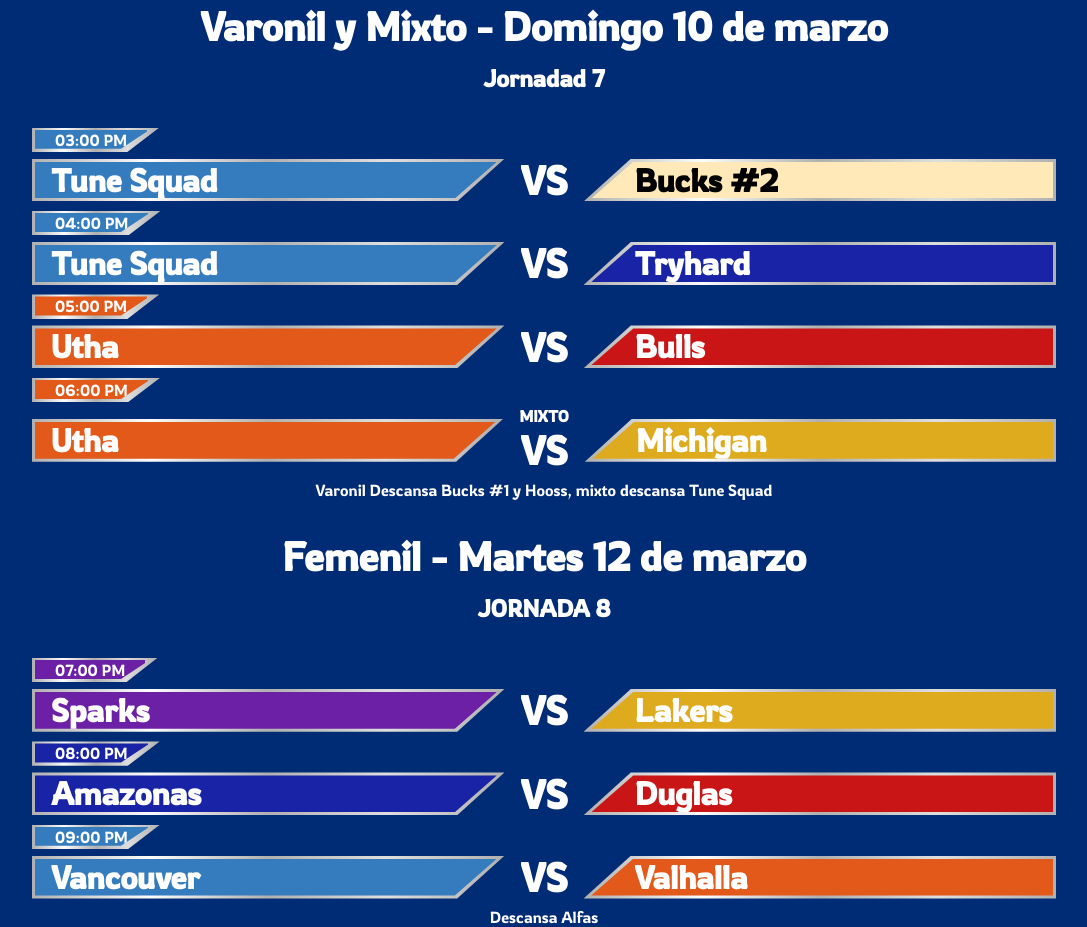
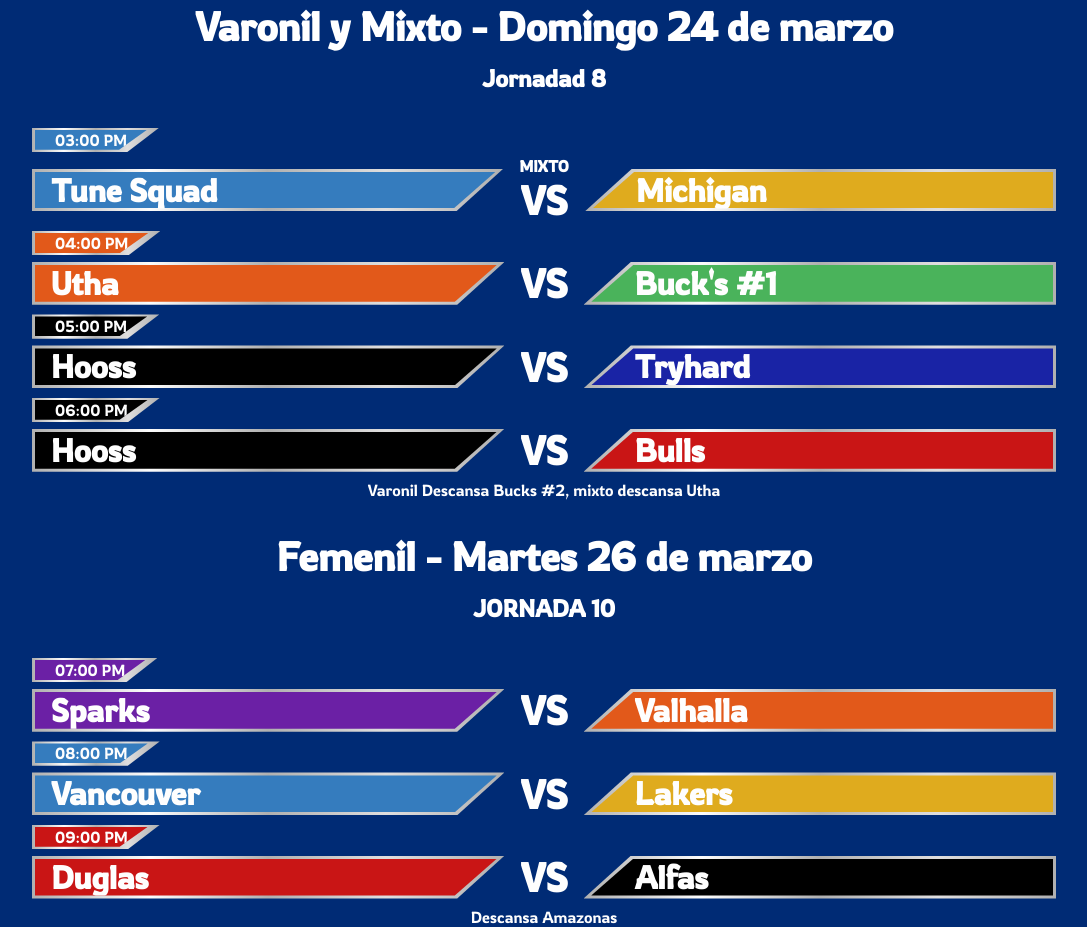
Before and after one commit to sebas-baltor/rol, a plain HTML site: page index.html in a window 1280 px wide. Shown: the part 295-1222 px from the top of the page, without its empty margins (96-1183 px from the left). Drawn offline with Linux system fonts and the light colour scheme.

Commit message:
rol 24-26 marzo

```diff
--- a/index.html
+++ b/index.html
@@ -27,9 +27,9 @@
     <!-- VARONIL -->
     <div class="content__item">
       <h2 class="content__title">
-        Varonil y Mixto - Domingo 10 de marzo
+        Varonil y Mixto - Domingo 24 de marzo
         <br />
-        <span>Jornadad 7</span>
+        <span>Jornadad 8</span>
       </h2>
       <div class="content__rol">
         <div class="rol__item">
@@ -39,56 +39,6 @@
           <div class="rol__item-container">
             <div class="rol__item-team">
               <div class="bg-cyan color-white">Tune Squad</div>
-            </div>
-            <div class="rol__item-vs color-white">
-              <!-- <span>MIXTO</span> -->
-              VS
-            </div>
-            <span class="rol__item-team-l">
-              <div class="bg-melon color-black">Bucks #2</div>
-            </span>
-          </div>
-        </div>
-
-        <div class="rol__item">
-          <span class="rol__item-date">
-            <span class="bg-cyan color-white">04:00 PM</span>
-          </span>
-          <div class="rol__item-container">
-            <div class="rol__item-team">
-              <div class="bg-cyan color-white">Tune Squad</div>
-            </div>
-            <div class="rol__item-vs color-white">VS</div>
-            <span class="rol__item-team-l">
-              <div class="bg-blue color-white">Tryhard</div>
-            </span>
-          </div>
-        </div>
-        <div class="rol__item">
-          <span class="rol__item-date">
-            <span class="bg-orange color-white">05:00 PM</span>
-          </span>
-          <div class="rol__item-container">
-            <div class="rol__item-team">
-              <div class="bg-orange color-white">Utha</div>
-            </div>
-            <div class="rol__item-vs color-white">
-              <!-- <span>MIXTO</span> -->
-              VS
-            </div>
-            <span class="rol__item-team-l">
-              <div class="bg-red color-white">Bulls</div>
-            </span>
-          </div>
-        </div>
-
-        <div class="rol__item">
-          <span class="rol__item-date">
-            <span class="bg-orange color-white">06:00 PM</span>
-          </span>
-          <div class="rol__item-container">
-            <div class="rol__item-team">
-              <div class="bg-orange color-white">Utha</div>
 
             </div>
             <div class="rol__item-vs color-white">
@@ -100,6 +50,58 @@
             </span>
           </div>
         </div>
+
+        <div class="rol__item">
+          <span class="rol__item-date">
+            <span class="bg-orange color-white">04:00 PM</span>
+          </span>
+          <div class="rol__item-container">
+            <div class="rol__item-team">
+              <div class="bg-orange color-white">Utha</div>
+            </div>
+            <div class="rol__item-vs color-white">
+              <!-- <span>MIXTO</span> -->
+              VS
+            </div>
+            <span class="rol__item-team-l">
+              <div class="bg-green color-white">Buck's #1</div>
+            </span>
+          </div>
+        </div>
+
+        <div class="rol__item">
+          <span class="rol__item-date">
+            <span class="bg-black color-white">05:00 PM</span>
+          </span>
+          <div class="rol__item-container">
+            <div class="rol__item-team">
+              <div class="bg-black color-white">Hooss</div>
+            </div>
+            <div class="rol__item-vs color-white">
+              <!-- <span>MIXTO</span> -->
+              VS
+            </div>
+            <span class="rol__item-team-l">
+              <div class="bg-blue color-white">Tryhard</div>
+            </span>
+          </div>
+        </div>
+
+        <div class="rol__item">
+          <span class="rol__item-date">
+            <span class="bg-black color-white">06:00 PM</span>
+          </span>
+          <div class="rol__item-container">
+            <div class="rol__item-team">
+              <div class="bg-black color-white">Hooss</div>
+            </div>
+            <div class="rol__item-vs color-white">VS</div>
+            <span class="rol__item-team-l">
+              <div class="bg-red color-white">Bulls</div>
+            </span>
+          </div>
+        </div>
+
         <!-- <div class="rol__item">
           <span class="rol__item-date">
             <span class="bg-red color-white">07:00 PM</span>
@@ -117,16 +119,16 @@
             </span>
           </div>
         </div> -->
-        <div class="color-white">Varonil Descansa Bucks #1 y Hooss, mixto descansa Tune Squad</div>
+        <div class="color-white">Varonil Descansa Bucks #2, mixto descansa Utha</div>
       </div>
     </div>
     <main class="content">
       <!-- FEMENIL -->
       <div class="content__item">
         <h2 class="content__title">
-          Femenil - Martes 12 de marzo
+          Femenil - Martes 26 de marzo
           <br />
-          <span> JORNADA 8 </span>
+          <span> JORNADA 10 </span>
         </h2>
         <div class="content__rol">
 
@@ -142,28 +144,13 @@
               </div>
               <div class="rol__item-vs color-white">VS</div>
               <span class="rol__item-team-l">
-                <div class="bg-yellow color-white">Lakers</div>
+                <div class="bg-orange color-white">Valhalla</div>
               </span>
             </div>
           </div>
           <div class="rol__item">
             <span class="rol__item-date">
-              <span class="bg-blue color-white">08:00 PM</span>
-            </span>
-            <div class="rol__item-container">
-              <div class="rol__item-team">
-                <div class="bg-blue color-white">Amazonas</div>
-              </div>
-              <div class="rol__item-vs color-white">VS</div>
-              <span class="rol__item-team-l">
-                <div class="bg-red color-white">Duglas</div>
-              </span>
-            </div>
-          </div>
-
-          <div class="rol__item">
-            <span class="rol__item-date">
-              <span class="bg-cyan color-white">09:00 PM </span>
+              <span class="bg-cyan color-white">08:00 PM</span>
             </span>
             <div class="rol__item-container">
               <div class="rol__item-team">
@@ -171,12 +158,27 @@
               </div>
               <div class="rol__item-vs color-white">VS</div>
               <span class="rol__item-team-l">
-                <div class="bg-orange color-white">Valhalla</div>
+                <div class="bg-yellow color-white">Lakers</div>
               </span>
             </div>
           </div>
 
-          <div class="color-white">Descansa Alfas</div>
+          <div class="rol__item">
+            <span class="rol__item-date">
+              <span class="bg-red color-white">09:00 PM </span>
+            </span>
+            <div class="rol__item-container">
+              <div class="rol__item-team">
+                <div class="bg-red color-white">Duglas</div>
+              </div>
+              <div class="rol__item-vs color-white">VS</div>
+              <span class="rol__item-team-l">
+                <div class="bg-black color-white">Alfas</div>
+              </span>
+            </div>
+          </div>
+
+          <div class="color-white">Descansa Amazonas</div>
         </div>
       </div>
     </main>
```
